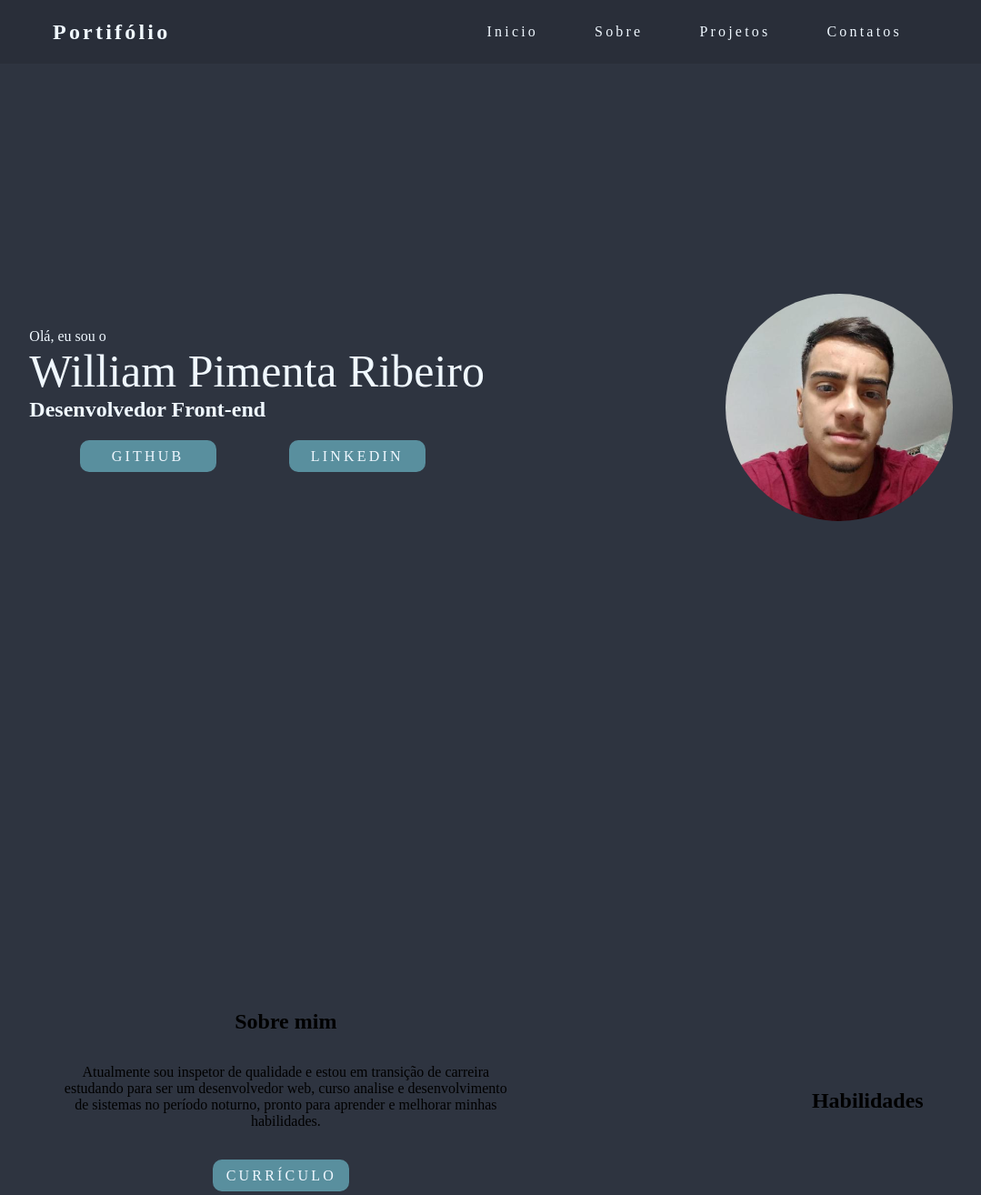
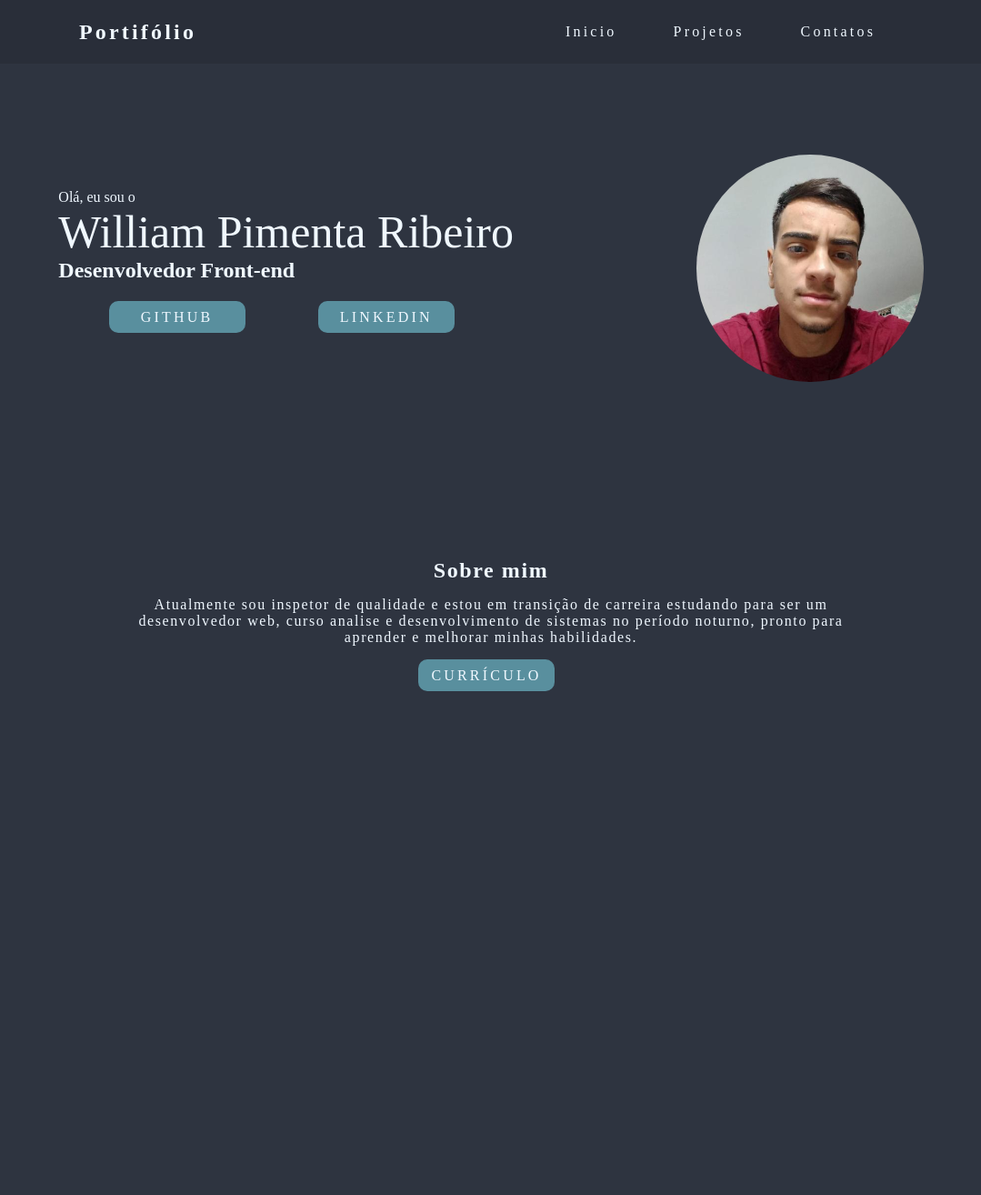
Before and after one commit to WilliamRibeiR0/Portifolio, a plain HTML site: page index.html in a window 1280 px wide. Shown: the whole page at 91% size, without its empty margins (100-1179 px from the left). After the commit the page ends 800 px from the top, so only its background shows below. Drawn offline with Linux system fonts and the light colour scheme.

Commit message:
atualização1.2

```diff
--- a/index.html
+++ b/index.html
@@ -18,7 +18,6 @@
         </div>
         <ul class="navList">
           <li><a href="#">Inicio</a></li>
-          <li><a href="#">Sobre</a></li>
           <li><a href="#">Projetos</a></li>
           <li><a href="#">Contatos</a></li>
         </ul>
@@ -26,44 +25,48 @@
     </header>
     <main>
       <section id="inicio">
+        <div class="container">
+          <div class="box-one">
             <div class="inicio-left">
               <span>Olá, eu sou o</span>
               <h1 class="name">William Pimenta Ribeiro</h1>
               <h2>Desenvolvedor Front-end</h2>
               <div class="botons">
-            <a href="https://github.com/WilliamRibeiR0" target="_blank"
-              ><div class="botons-left"><p>Github</p></div></a
-            >
+                <a href="https://github.com/WilliamRibeiR0" target="_blank">
+                  <div class="botons-left">
+                    <p>Github</p>
+                  </div>
+                </a>
                 <a
                   href="https://www.linkedin.com/in/william-ribeiro-4606b3262/"
                   target="_blank"
-              ><div class="boton-rigth"><p>Linkedin</p></div></a
                 >
+                  <div class="boton-rigth">
+                    <p>Linkedin</p>
+                  </div>
+                </a>
               </div>
             </div>
             <div class="inicio-rigth">
               <img src="img/canvas.png" alt="" />
             </div>
-      </section>
-
-      <section id="sobre">
-        <div class="text-left">
+          </div>
+          <div class="box-two">
             <h2>Sobre mim</h2>
             <p>
               Atualmente sou inspetor de qualidade e estou em transição de
               carreira estudando para ser um desenvolvedor web, curso analise e
-            desenvolvimento de sistemas no período noturno, pronto para aprender
-            e melhorar minhas habilidades.
+              desenvolvimento de sistemas no período noturno, pronto para
+              aprender e melhorar minhas habilidades.
             </p>
-          <a href="#"
-            ><div class="botons-left"><p>Currículo</p></div></a
-          >
+            <a href="#">
+              <div class="botons-left">
+                <p>Currículo</p>
               </div>
-        <div class="text-rigth">
-          <h2>Habilidades</h2>
+            </a>
+          </div>
         </div>
       </section>
-
       <section id="projetos"></section>
       <section id="contatos"></section>
     </main>
--- a/style.css
+++ b/style.css
@@ -127,17 +127,41 @@ body{
   background-color: var(--terciary);
 }
 
-#inicio{
+.container{
+  display: flex;
+  flex-direction: column;
+  margin: auto;
+  width: 90%;
+}
+
+.box-one{
   display: flex;
   justify-content: space-around;
   align-items: center;
   color:var(--primary);
-  height: 95vh;
+  padding: 100px 0px;
 }
 
 .name{
   font-size: 50px;
   font-weight: 100;
+}
+
+.box-two{
+  color:var(--primary);
+  letter-spacing: .1rem;
+  display: flex;
+  flex-direction: column;
+  align-items: center;
+  justify-content: space-around;
+  height: auto;
+  text-align: center;
+  padding-top: 90px;
+}
+
+.box-two p{
+  margin: 15px;
+  width: 800px;
 }
 
 .botons{
@@ -162,37 +186,20 @@ img{
   border-radius: 100%;
 }
 
-@media(max-width:800px){
-  #inicio{
+@media(max-width:840px){
+  .box-one{
     display: flex;
-    justify-content: space-around;
     flex-direction: column-reverse;
-    text-align: center;
-  }
-  .inicio-rigth{
-
   }
 
+  .box-two p{
+    margin: 15px;
+    width: 400px;
+  }
 }
 /*---------- SECTION/SOBRE ----------*/
 
-#sobre{
-  display: flex;
-  align-items: center;
-  justify-content: space-around;
-  height: 95vh;
-}
 
-.text-left{
-  width: 500px;
-  height: 200px;
-  text-align: center;
-  display: flex;
-  flex-direction: column;
-  align-items: center;
-  justify-content: space-between;
-
-}
 
 /*---------- SECTION/PROJETOS ----------*/
 
```
Lines whose indentation alone changed are shown as unchanged.
